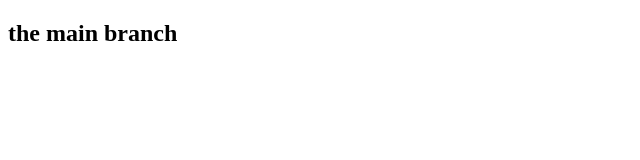
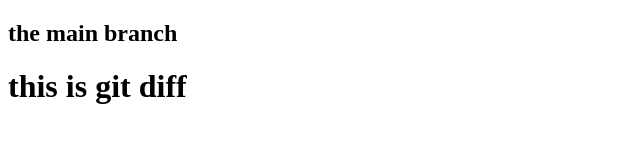
Before and after one commit to rabeeAlkontar/test_git, a plain HTML site: page index.html in a window 1280 px wide. Shown: the whole page, without its empty margins (0-640 px from the left). Drawn offline with Linux system fonts and the light colour scheme.

Commit message:
update index.html

```diff
--- a/index.html
+++ b/index.html
@@ -9,6 +9,7 @@
 
 <body>
     <h2>the main branch</h2>
+    <h1>this is git diff</h1>
 </body>
 
 </html>
```
